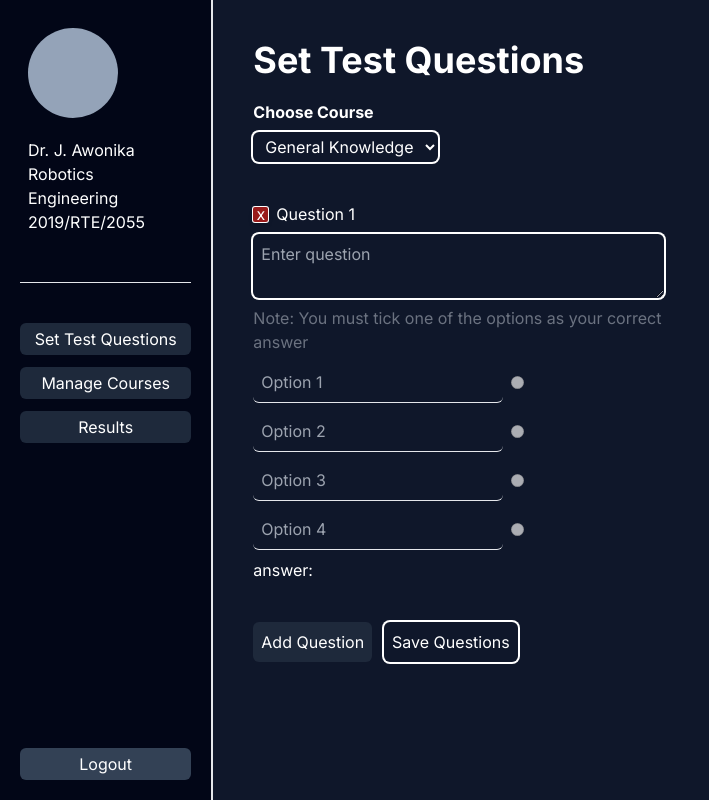
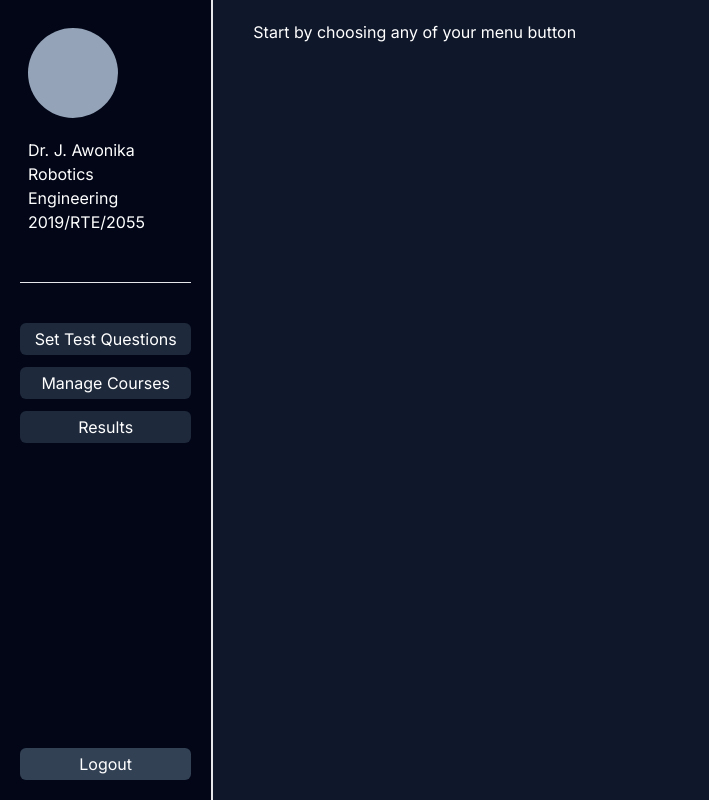
Before and after one commit to lightpc90/cbt, a Next.js app: page /examiner in a window 1280 px wide. Shown: the whole page, without its empty margins (0-709 px from the left). Built offline with nearby package versions, Linux system fonts and the light colour scheme.

Commit message:
added CourseManagement and Result components

```diff
--- /dev/null
+++ b/src/components/dashboards/examiner/CourseManagement.js
@@ -0,0 +1,9 @@
+import React from 'react'
+
+const CourseManagement = () => {
+  return (
+    <div>CourseManagement</div>
+  )
+}
+
+export default CourseManagement
--- a/src/components/dashboards/examiner/Examiner.js
+++ b/src/components/dashboards/examiner/Examiner.js
@@ -1,20 +1,22 @@
 'use client'
 
-import {useState} from "react";
+import { useState } from "react";
 import QuestionsComponent from "./QuestionsComponent";
+import CourseManagement from "./CourseManagement";
+import Result from "./Result";
 
 const Examiner = () => {
-  const [menu, setMenu] = useState({'questionSet': false, 'courseManagement': false, 'result': false})
+  const [menu, setMenu] = useState({ 'questionSet': false, 'courseManagement': false, 'result': false })
 
-  const handleMenuChange=(menubutton)=>{
+  const handleMenuChange = (menubutton) => {
 
     menu[menubutton] = true
-    for(const key in menu){
-      if(key != menubutton){
+    for (const key in menu) {
+      if (key != menubutton) {
         menu[key] = false
       }
     }
-    setMenu({...menu})
+    setMenu({ ...menu })
   }
   return (
     <div className="h-screen bg-slate-900 text-white flex">
@@ -31,13 +33,13 @@ const Examiner = () => {
           <hr />
           {/* Navigation section */}
           <div className="flex flex-col mt-10 gap-3">
-            <button onClick={()=>handleMenuChange('questionSet')} className={`bg-slate-800 py-1 rounded-md hover:ring-2 hover:ring-white ${menu.questionSet ? `ring-2 ring-yellow-500`: ``} `}>
+            <button onClick={() => handleMenuChange('questionSet')} className={`bg-slate-800 py-1 rounded-md hover:ring-2 hover:ring-white ${menu.questionSet ? `ring-2 ring-yellow-500` : ``} `}>
               Set Test Questions
             </button>
-            <button onClick={()=>handleMenuChange('courseManagement')} className={`bg-slate-800 py-1 rounded-md hover:ring-2 hover:ring-white ${menu.courseManagement ? `ring-2 ring-yellow-500`: ``} `}>
+            <button onClick={() => handleMenuChange('courseManagement')} className={`bg-slate-800 py-1 rounded-md hover:ring-2 hover:ring-white ${menu.courseManagement ? `ring-2 ring-yellow-500` : ``} `}>
               Manage Courses
             </button>
-            <button onClick={()=>handleMenuChange('result')} className={`bg-slate-800 py-1 rounded-md hover:ring-2 hover:ring-white ${menu.result ? `ring-2 ring-yellow-500`: ``} `}>
+            <button onClick={() => handleMenuChange('result')} className={`bg-slate-800 py-1 rounded-md hover:ring-2 hover:ring-white ${menu.result ? `ring-2 ring-yellow-500` : ``} `}>
               Results
             </button>
           </div>
@@ -48,12 +50,24 @@ const Examiner = () => {
         </button>
       </div>
       {/* Right Pane */}
-          <div className="text-white w-10/12 py-5 px-10 overflow-auto">
+      <div className="text-white w-10/12 py-5 px-10 overflow-auto">
         {/* Set Questions Component */}
-        <div className="">
+        {menu.questionSet && <div className="">
           <p className="text-4xl font-bold my-5">Set Test Questions</p>
           <QuestionsComponent />
-        </div>
+        </div>}
+        {/* Course management subpage */}
+        {menu.courseManagement && <div>
+          <CourseManagement />
+        </div>}
+        {/* Result subpage */}
+        {menu.result && <div>
+          <Result />
+        </div>}
+      {/* At initial page load when no menu has been selected */}
+      {!menu?.courseManagement && !menu?.questionSet && !menu?.result && <div>
+        <p>Start by choosing any of your menu button</p>
+        </div>}
       </div>
     </div>
   );
--- /dev/null
+++ b/src/components/dashboards/examiner/Result.js
@@ -0,0 +1,9 @@
+import React from 'react'
+
+const Result = () => {
+  return (
+    <div>Result</div>
+  )
+}
+
+export default Result
```
